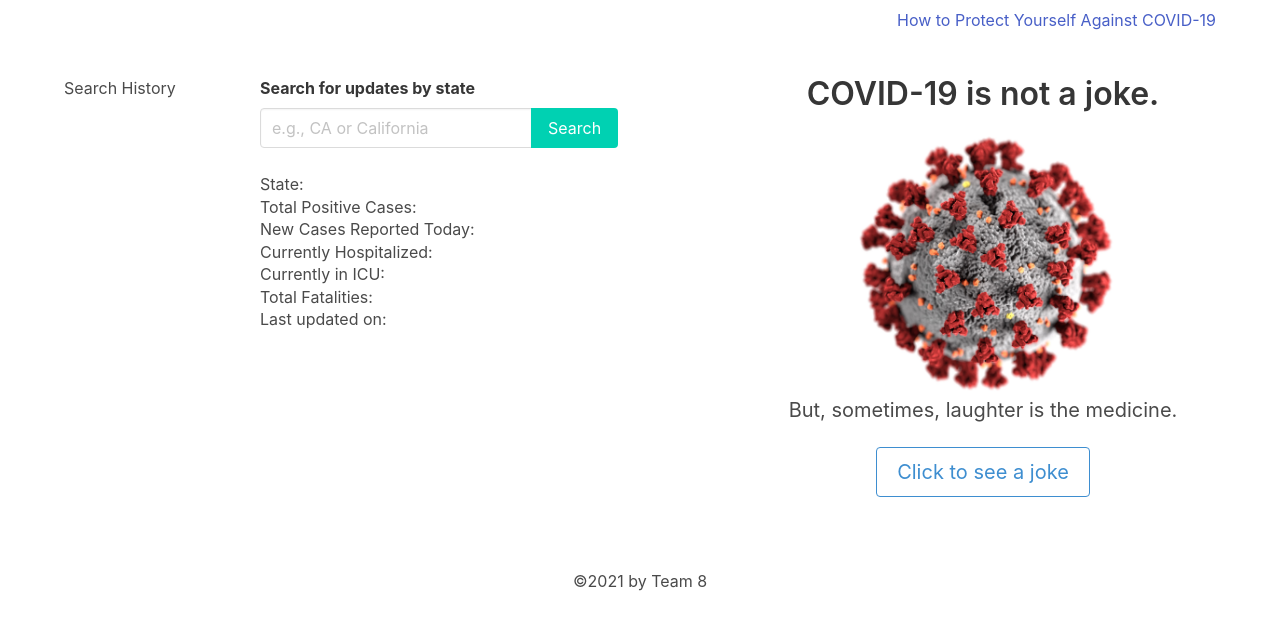
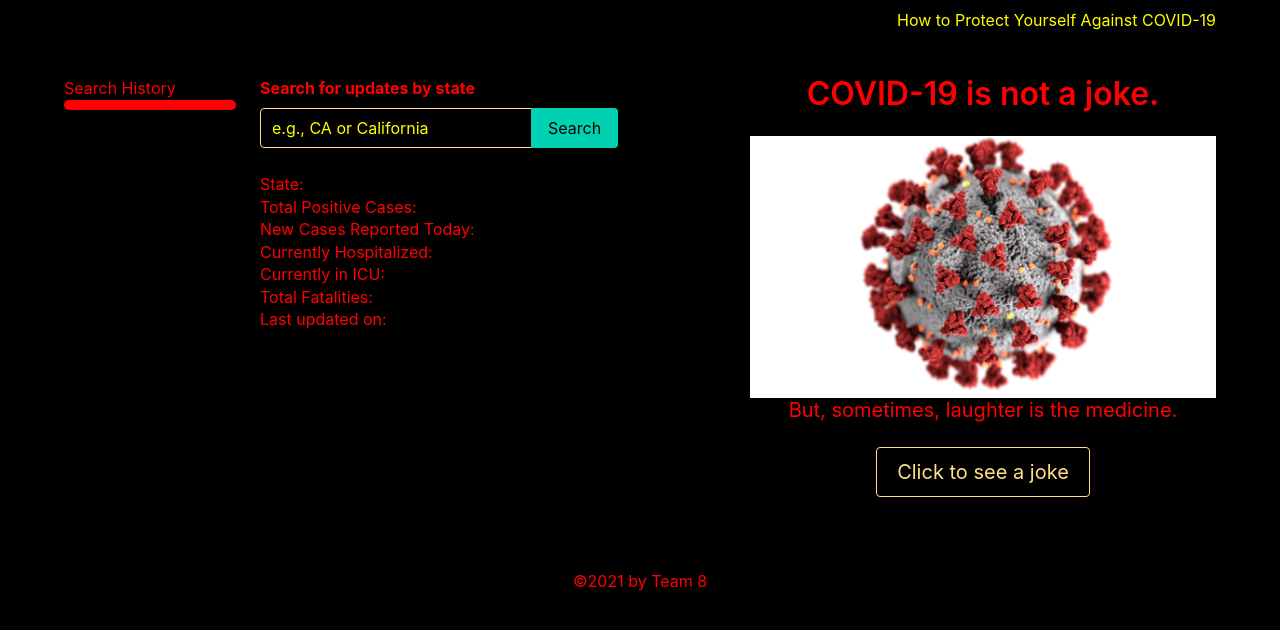
Before and after one commit to JesusFRosario/project-1, a plain HTML site: page index.html in a window 1280 px wide. Drawn offline with nearby package versions, Linux system fonts and the light colour scheme.

Commit message:
I added the period to the .images file located mid and I guess just color it a little

```diff
--- a/assets/css/style.css
+++ b/assets/css/style.css
@@ -1,23 +1,104 @@
-/* * {
-    margin: 1;
-    padding: 0;
-    border: 0;
+.title{
+  color: red;
 }
 
-body {
-    box-sizing: border-box;
-    font-family: "Helvetica Neue", "Segoe UI", Helvetica, Arial, sans-serif;
-    font-size: 100%;
-	}
 
-#div-1 {
-    background-color: lightgrey;
-    width: 100px;
-    margin: 20px;
+.subtitle{
+  color: red;
+}
 
-	}
 
-  #joke2, #joke{
-      text-align: center;
-      background-color: aliceblue;
-	} */
+.label{
+  color: red;
+}
+
+
+#oogaBooga{
+  color: red;
+}
+
+
+
+#joke{
+  color: yellow;
+}
+
+#joke2{
+  color: yellow;
+}
+
+
+p{
+  color: red;
+}
+
+#search-btn{
+  color: black;
+}
+
+
+
+
+.button{
+    color: black;
+    border-color:red;
+    background-color: #00d1b2;
+
+}
+html{
+    background-color: black;
+}
+
+.navbar{
+    background-color: black;
+}
+
+#history-container{
+  border-radius: 5px;
+  padding: 5px;
+  background-color: red;
+
+}
+
+.input{
+  color: yellow;
+  background-color: black;
+}
+
+.input::placeholder{
+  color: yellow;
+}
+
+
+
+
+
+
+h6{
+  color: red;
+}
+
+
+a:link {
+  color: yellow;
+  background-color: transparent;
+  text-decoration: none;
+}
+
+a:visited {
+  color: yellow;
+  background-color: transparent;
+  text-decoration: none;
+}
+
+a:hover {
+  color: pink;
+  background-color: transparent;
+  text-decoration: underline;
+}
+
+a:active {
+  color: red;
+  background-color: transparent;
+  text-decoration: underline;
+}
--- a/index.html
+++ b/index.html
@@ -40,7 +40,7 @@
 						<label class="label">Search for updates by state </label>
 						<div class="field has-addons">
 							<p class="control">
-								<input id="search-input" type="text" class="input" placeholder="e.g., CA or California">
+								<input id="search-input" type="text" class="input is-warning" placeholder="e.g., CA or California">
 							</p>
 							<div class="control">
 								<button id="search-btn" class="button is-primary">Search</button>
@@ -70,7 +70,7 @@
 				<div>
 					<h5 class="subtitle is-6">Total Fatalities: <span class="title is-5" id="state-deaths"></span></h5>
 				</div>
-				<div>Last updated on: <span id="state-last-update"></span></h5>
+				<div id="oogaBooga">Last updated on: <span id="state-last-update"></span></h5>
 				</div>
 				<p id="state-notes">
 				<p>
@@ -86,13 +86,13 @@
 					COVID-19 is not a joke.
 				</h1>
 				<figure class="image">
-					<img src="/assets/cdc-k0KRNtqcjfw-unsplash.jpg" alt="image of COVID-19 ultrastructural morphology">
+					<img src="./assets/cdc-k0KRNtqcjfw-unsplash.jpg" alt="image of COVID-19 ultrastructural morphology">
 				</figure>
 				<h2 class="subtitle is-5 has-text-centered">
 					But, sometimes, laughter is the medicine.
 				</h2>
 				<div class="has-text-centered">
-					<button class="button is-medium is-info is-outlined has-text-centered" onclick="second()">Click to see a
+					<button class="button is-medium is-warning is-outlined has-text-centered" onclick="second()">Click to see a
 						joke
 					</button>
 					<div class="container has-text-centered">
```
